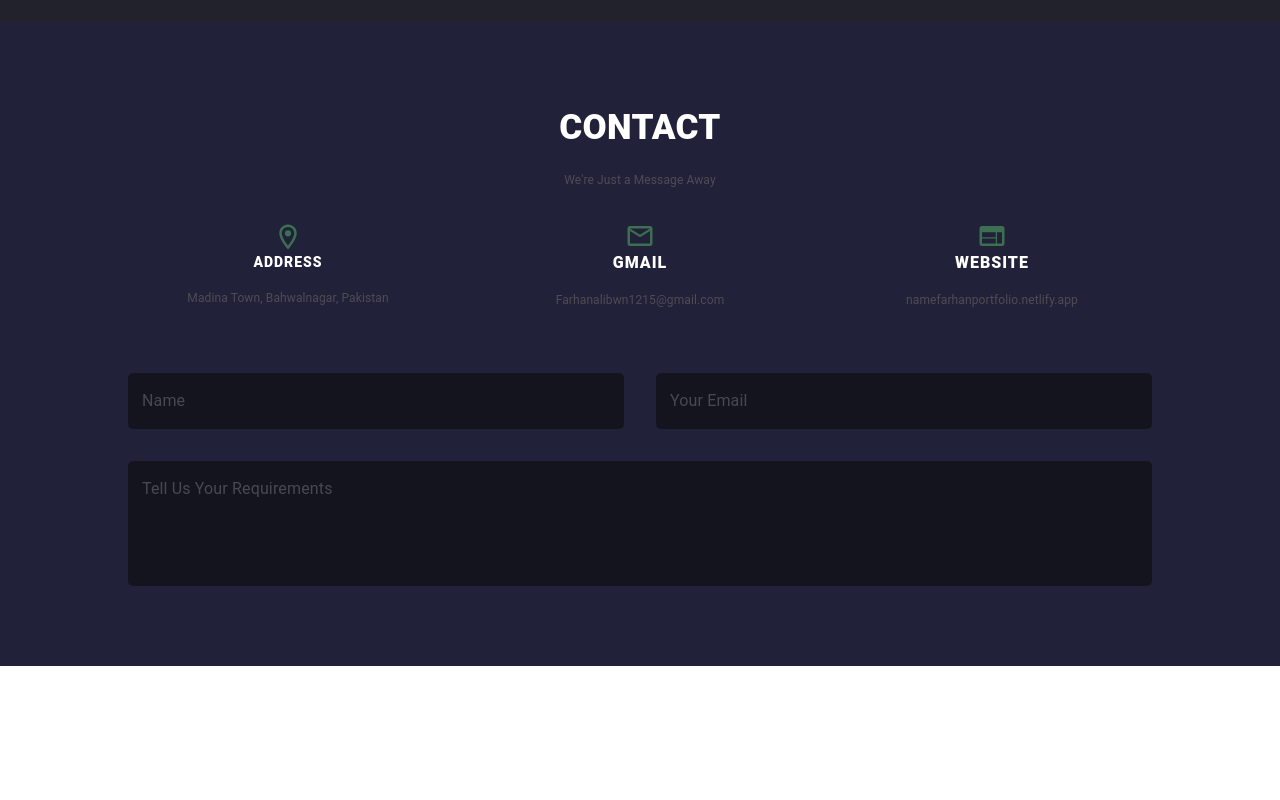
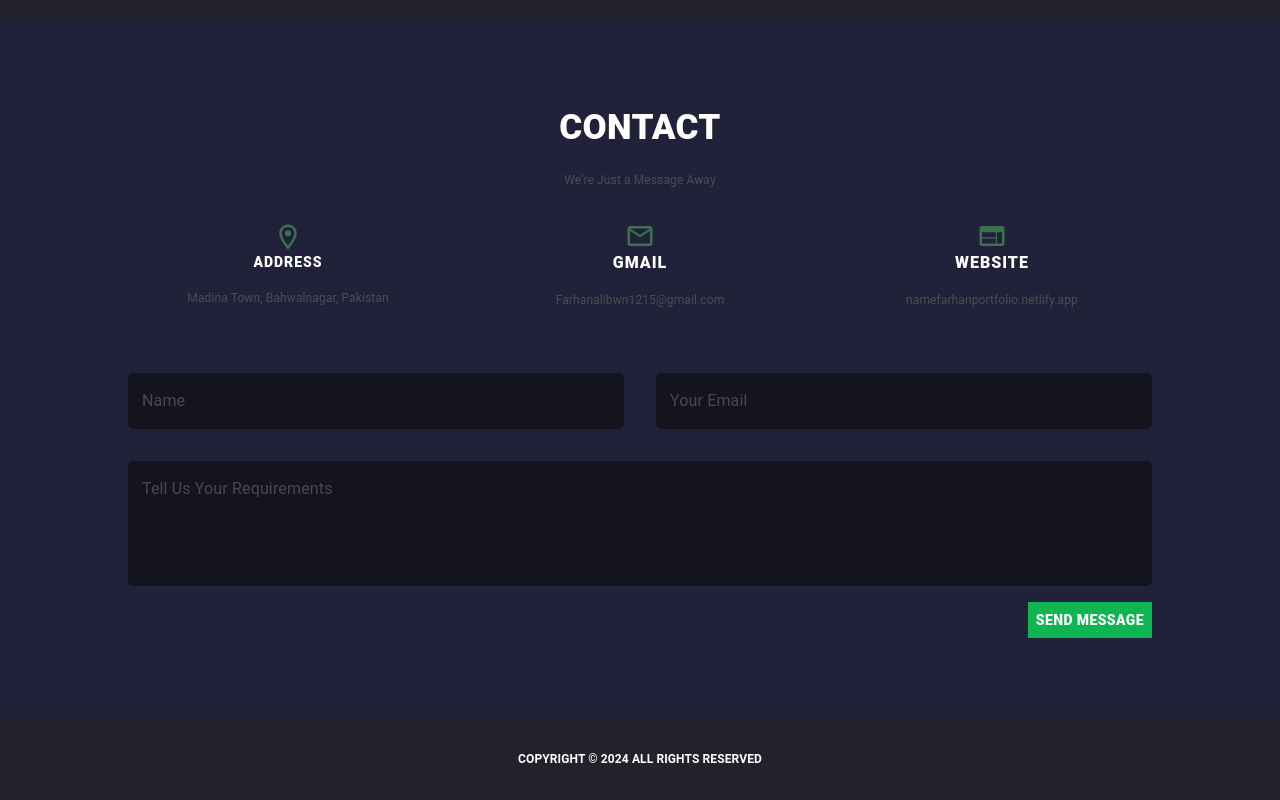
Before and after one commit to NameFarhan/Portfolio, a React (Vite) app: page / in a window 1280 px wide. Shown: the part 2568-3368 px from the top of the page. Before the commit the page ends 3234 px from the top, so only its background shows below. Built offline with nearby package versions, Linux system fonts and the light colour scheme.

Commit message:
--Finished Footer

```diff
--- a/src/Components/About.jsx
+++ b/src/Components/About.jsx
@@ -1,6 +1,6 @@
 import { useTheme } from "@emotion/react";
 import { Box, Grid2, Typography } from "@mui/material";
-import Wrapper from "../CustomHooks/Wrapper";
+import Wrapper from "../Custom/Wrapper";
 import React from "react";
 import ProgressBar from "@ramonak/react-progress-bar";
 
--- a/src/Components/Contact.jsx
+++ b/src/Components/Contact.jsx
@@ -1,10 +1,11 @@
 import { useTheme } from "@emotion/react";
-import { Box, Grid2, Typography } from "@mui/material";
-import LocationOnOutlinedIcon from '@mui/icons-material/LocationOnOutlined';
-import EmailOutlinedIcon from '@mui/icons-material/EmailOutlined';
-import WebIcon from '@mui/icons-material/Web';
+import { Box, Button, Grid2, Typography } from "@mui/material";
+import LocationOnOutlinedIcon from "@mui/icons-material/LocationOnOutlined";
+import EmailOutlinedIcon from "@mui/icons-material/EmailOutlined";
+import WebIcon from "@mui/icons-material/Web";
 import React from "react";
 import ContactForm from "./ContactForm";
+import { CustomButton } from "../Custom/ContactButton";
 
 const Contact = () => {
   const theme = useTheme();
@@ -228,9 +229,24 @@ const Contact = () => {
             </Box>
           </Grid2>
         </Grid2>
-
-        <ContactForm/>
-
+        {/* Here is the contact form */}
+        <ContactForm />
+        <Box
+          sx={{
+            display: "flex",
+            alignItems: "flex-end",
+            justifyContent: {
+              mobile: "center",
+              laptop: "flex-end",
+            },
+            mt: {
+              mobile: "2rem",
+              laptop: "1rem",
+            },
+          }}
+        >
+          <CustomButton>SEND MESSAGE</CustomButton>
+        </Box>
       </Box>
     </>
   );
--- a/src/Components/ContactForm.jsx
+++ b/src/Components/ContactForm.jsx
@@ -1,7 +1,7 @@
 import { useTheme } from "@emotion/react";
 import { Box, Grid2 } from "@mui/material";
 import React from "react";
-import { StyledTextField } from "../CustomHooks/TextField";
+import { StyledTextField } from "../Custom/TextField";
 
 const ContactForm = () => {
   const theme = useTheme();
--- /dev/null
+++ b/src/Components/Footer.jsx
@@ -0,0 +1,36 @@
+import { useTheme } from "@emotion/react";
+import { Box, Typography } from "@mui/material";
+import React from "react";
+
+const Footer = () => {
+  const theme = useTheme();
+  return (
+    <>
+      <Box
+        sx={{
+          padding: "4vh 5vw",
+          bgcolor: "#22222d",
+          display: "flex",
+          alignItems: "center",
+          justifyContent: "center",
+          color: "#fff",
+        }}
+      >
+        <Typography
+          sx={{
+            fontWeight: "700",
+            fontSize: {
+              mobile: "11px",
+              laptop: "12px",
+            },
+            textAlign:'center'
+          }}
+        >
+          COPYRIGHT © 2024 ALL RIGHTS RESERVED
+        </Typography>
+      </Box>
+    </>
+  );
+};
+
+export default Footer;
--- /dev/null
+++ b/src/Custom/ContactButton.jsx
@@ -0,0 +1,19 @@
+
+
+
+import { styled } from '@mui/material/styles';
+import Button from '@mui/material/Button';
+
+ export const CustomButton = styled(Button)(({ theme }) => ({
+  backgroundColor: '#0fb551',
+  color: '#fff',
+  fontSize: '14px',
+  fontWeight: 800,
+  borderRadius: 0,
+  '&:hover': {
+    backgroundColor: '#0a933e',
+  },
+  [theme.breakpoints.down('sm')]: {
+    fontSize: '12px',
+  },
+}));
--- a/src/Pages/Home.jsx
+++ b/src/Pages/Home.jsx
@@ -8,6 +8,7 @@ import Services from "../Components/Services";
 import { theme } from "../Theme/BreakpointsTheme";
 import Achievments from "../Components/Achievments";
 import Contact from "../Components/Contact";
+import Footer from "../Components/Footer";
 
 const Home = () => {
   return (
@@ -19,6 +20,7 @@ const Home = () => {
       <Services/>
       <Achievments/>
       <Contact/>
+      <Footer/>
     </ThemeProvider>
   );
 };
```
Also changed, not shown: src/Custom/TextField.jsx (renamed from src/CustomHooks/TextField.jsx), src/Custom/Wrapper.jsx (renamed from src/CustomHooks/Wrapper.jsx).
